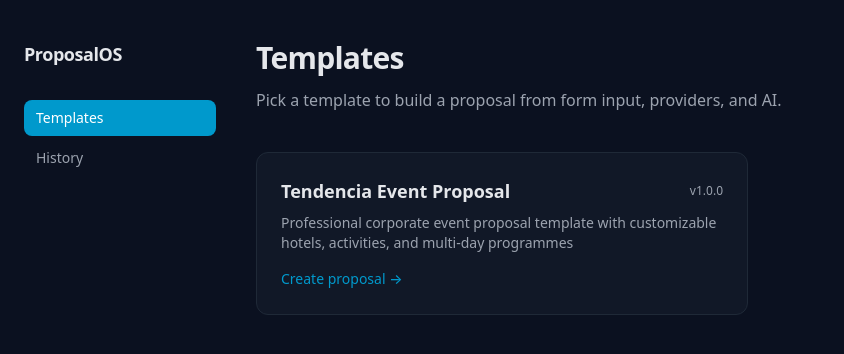
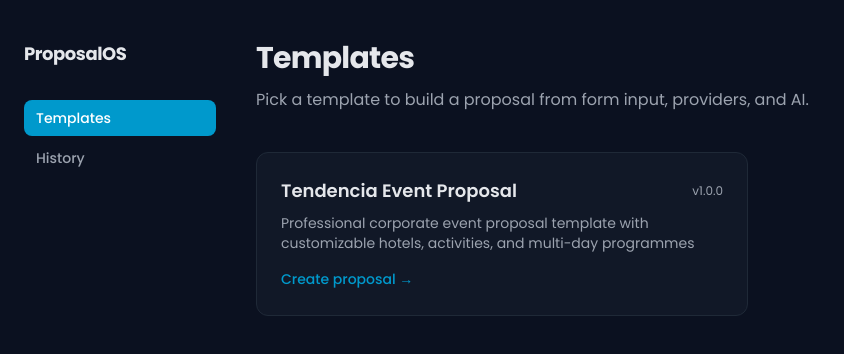
Before and after one commit to ali-r2005/ProposalOS, a Next.js app: page / in a window 1280 px wide. Shown: the top 354 px of the page, without its empty margins (0-844 px from the left). Built offline with nearby package versions, Linux system fonts and the light colour scheme.

Commit message:
use Poppins font

```diff
--- a/app/globals.css
+++ b/app/globals.css
@@ -1,3 +1,5 @@
+@import url("https://fonts.googleapis.com/css2?family=Poppins:wght@400;500;600;700;800;900&display=swap");
+
 @tailwind base;
 @tailwind components;
 @tailwind utilities;
@@ -9,6 +11,8 @@
   --app-text: #e5e7eb;
   --app-muted: #9ca3af;
   --app-accent: #0099cc;
+  --font-body: "Poppins", ui-sans-serif, system-ui, sans-serif;
+  --font-heading: "Poppins", ui-sans-serif, system-ui, sans-serif;
 }
 
 html,
@@ -17,7 +21,7 @@ body {
   margin: 0;
   background: var(--app-bg);
   color: var(--app-text);
-  font-family: ui-sans-serif, system-ui, -apple-system, "Segoe UI", Roboto, sans-serif;
+  font-family: var(--font-body);
 }
 
 * {
--- a/templates/tendencia-event-proposal/tokens.css
+++ b/templates/tendencia-event-proposal/tokens.css
@@ -1,4 +1,6 @@
 /* Design tokens for Tendencia Events & Travel presentation template */
+
+@import url("https://fonts.googleapis.com/css2?family=Poppins:wght@400;500;600;700;800;900&display=swap");
 
 :root {
   /* Brand colors extracted from logo and design system */
@@ -28,8 +30,8 @@
   --color-frame: #3d4a2b;          /* Dark olive — collage / photo-frame gridlines */
 
   /* Typography */
-  --font-heading: 'Arial', 'Helvetica', sans-serif;
-  --font-body: 'Segoe UI', 'Tahoma', sans-serif;
+  --font-heading: 'Poppins', 'Arial', 'Helvetica', sans-serif;
+  --font-body: 'Poppins', 'Segoe UI', 'Tahoma', sans-serif;
 
   /* Spacing scale (in pixels) */
   --spacing-xs: 8px;
```
Also changed, not shown: 1 other file (tests, documents, lock files or other folders).
